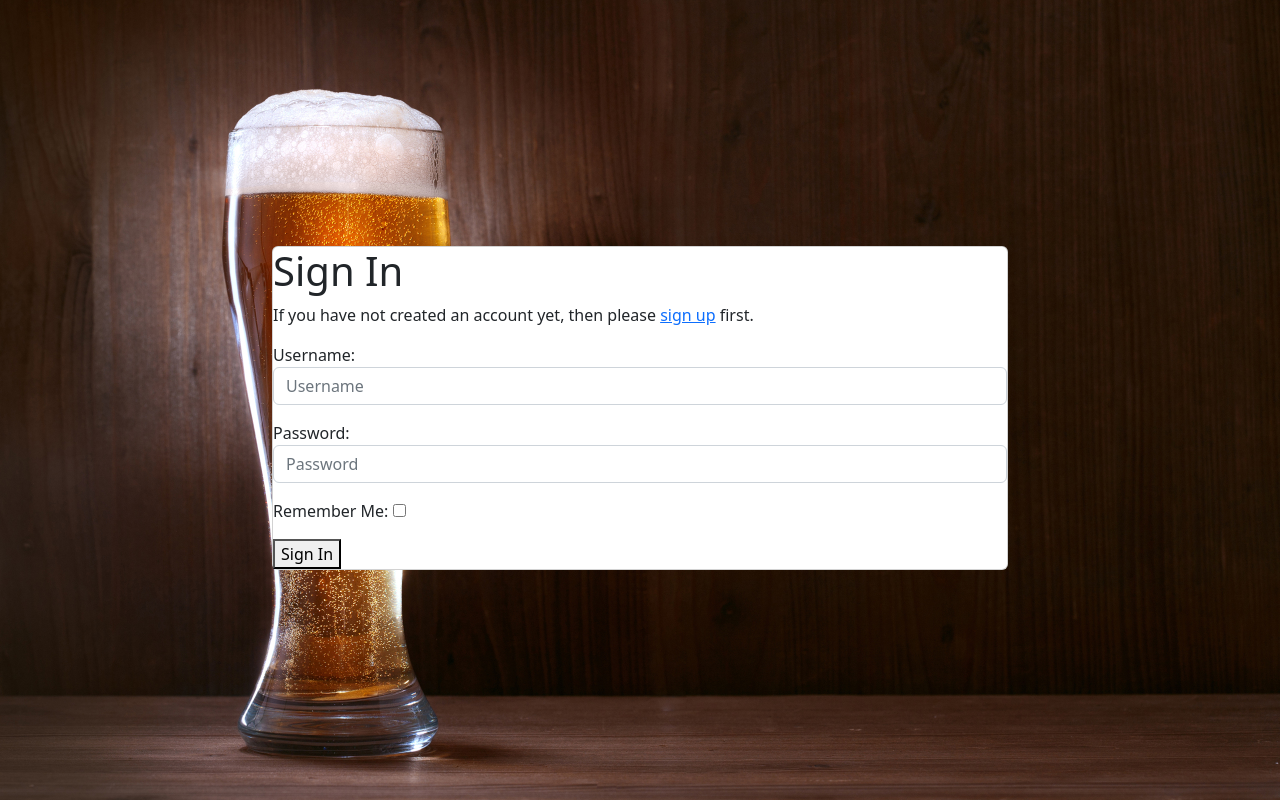
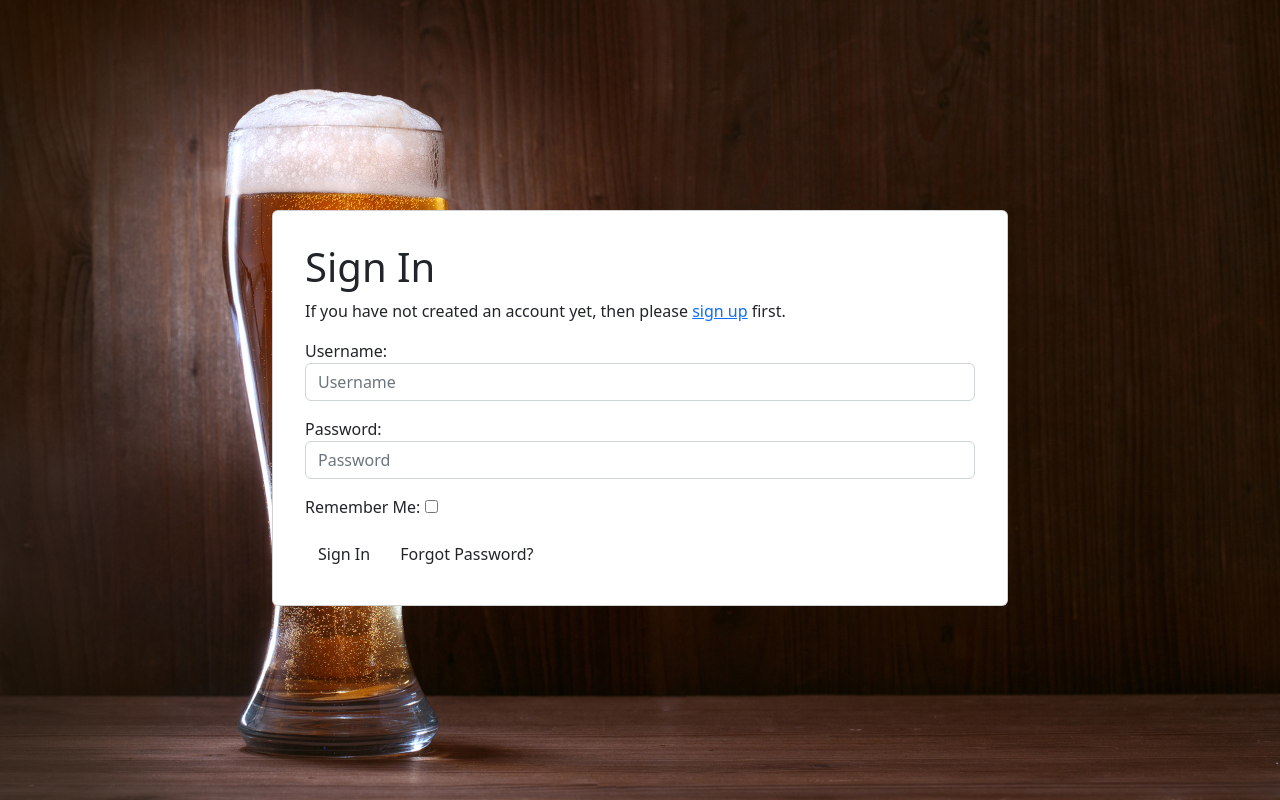
Before and after one commit to AdamBoley/Project-Beergate, a Django app: page /accounts/login/ in a window 1280 px wide. Shown: the part 78-878 px from the top of the page. Run offline with Django 3.2, Linux system fonts and the light colour scheme; some libraries are stand-ins or nearby versions.

Commit message:
style allauth templates for better presentation

```diff
--- a/static/css/style.css
+++ b/static/css/style.css
@@ -14,3 +14,7 @@ main {
 .username {
     margin-right: 2em;
 }
+
+.card-inner {
+    margin: 2em;
+}
--- a/templates/account/account_inactive.html
+++ b/templates/account/account_inactive.html
@@ -10,9 +10,11 @@
     <div class="row">
         <div class="col-md-8 mt-3 offset-md-2">
             <div class="card">
-                <h1>{% trans "Account Inactive" %}</h1>
+                <div class="card-inner">
+                    <h1>{% trans "Account Inactive" %}</h1>
 
-                <p>{% trans "This account is inactive." %}</p>
+                    <p>{% trans "This account is inactive." %}</p>
+                </div>
             </div>
         </div>
     </div>
--- a/templates/account/email.html
+++ b/templates/account/email.html
@@ -9,6 +9,7 @@
     <div class="row">
         <div class="col-md-8 mt-3 offset-md-2">
             <div class="card">
+                <div class="card-inner">
                     <h1>{% trans "E-mail Addresses" %}</h1>
                     {% if user.emailaddress_set.all %}
                     <p>{% trans 'The following e-mail addresses are associated with your account:' %}</p>
@@ -58,6 +59,8 @@
                         </form>
                     {% endif %}
                 </div>
+
+            </div>
         </div>
     </div>
 </div>
--- a/templates/account/email_confirm.html
+++ b/templates/account/email_confirm.html
@@ -11,6 +11,7 @@
     <div class="row">
         <div class="col-md-8 mt-3 offset-md-2">
             <div class="card">
+                <div class="card-inner">
                     <h1>{% trans "Confirm E-mail Address" %}</h1>
 
                     {% if confirmation %}
@@ -32,6 +33,8 @@
 
                     {% endif %}
                 </div>
+
+            </div>
         </div>
     </div>
 </div>
--- a/templates/account/login.html
+++ b/templates/account/login.html
@@ -13,31 +13,15 @@
     <div class="row">
         <div class="col-md-8 mt-3 offset-md-2">
             <div class="card">
+                <div class="card-inner">
                     <h1>{% trans "Sign In" %}</h1>
 
-                <!-- {% get_providers as socialaccount_providers %}
-
-                {% if socialaccount_providers %}
-                <p>{% blocktrans with site.name as site_name %}Please sign in with one
-                of your existing third party accounts. Or, <a href="{{ signup_url }}">sign up</a>
-                for a {{ site_name }} account and sign in below:{% endblocktrans %}</p>
-
-                <div class="socialaccount_ballot">
-
-                <ul class="socialaccount_providers">
-                    {% include "socialaccount/snippets/provider_list.html" with process="login" %}
-                </ul>
-
-                <div class="login-or">{% trans 'or' %}</div>
-
-                </div>
-
-                {% include "socialaccount/snippets/login_extra.html" %}
-
-                {% else %} -->
-                <p>{% blocktrans %}If you have not created an account yet, then please
-                    <a href="{{ signup_url }}">sign up</a> first.{% endblocktrans %}</p>
-                <!-- {% endif %} -->
+                    <p>
+                        {% blocktrans %}
+                            If you have not created an account yet, then please
+                            <a href="{{ signup_url }}">sign up</a> first.
+                        {% endblocktrans %}
+                    </p>
 
                     <form class="login" method="POST" action="{% url 'account_login' %}">
                         {% csrf_token %}
@@ -45,9 +29,11 @@
                         {% if redirect_field_value %}
                         <input type="hidden" name="{{ redirect_field_name }}" value="{{ redirect_field_value }}" />
                         {% endif %}
-                    <!-- <a class="button secondaryAction" href="{% url 'account_reset_password' %}">{% trans "Forgot Password?" %}</a> -->
-                    <button class="primaryAction" type="submit">{% trans "Sign In" %}</button>
+                        <button class="btn" type="submit">{% trans "Sign In" %}</button>
+                        <a class="btn" href="{% url 'account_reset_password' %}">{% trans "Forgot Password?" %}</a>
                     </form>
+                </div>
+
             </div>
 
         </div>
--- a/templates/account/logout.html
+++ b/templates/account/logout.html
@@ -9,6 +9,7 @@
     <div class="row">
         <div class="col-md-8 mt-3 offset-md-2">
             <div class="card">
+                <div class="card-inner">
                     <h1>{% trans "Sign Out" %}</h1>
 
                     <p>{% trans 'Are you sure you want to sign out?' %}</p>
@@ -18,7 +19,8 @@
                         {% if redirect_field_value %}
                         <input type="hidden" name="{{ redirect_field_name }}" value="{{ redirect_field_value }}"/>
                         {% endif %}
-                <button type="submit">{% trans 'Sign Out' %}</button>
+                    <button type="submit" class="btn">{% trans 'Sign Out' %}</button>
+                </div>
                 </form>
             </div>
         </div>
--- a/templates/account/password_reset.html
+++ b/templates/account/password_reset.html
@@ -11,6 +11,7 @@
     <div class="row">
         <div class="col-md-8 mt-3 offset-md-2">
             <div class="card">
+                <div class="card-inner">
                     <h1>{% trans "Password Reset" %}</h1>
                     {% if user.is_authenticated %}
                     {% include "account/snippets/already_logged_in.html" %}
@@ -21,10 +22,12 @@
                     <form method="POST" action="{% url 'account_reset_password' %}" class="password_reset">
                         {% csrf_token %}
                         {{ form.as_p }}
-                    <input type="submit" value="{% trans 'Reset My Password' %}" />
+                        <input class="btn" type="submit" value="{% trans 'Reset My Password' %}" />
                     </form>
 
                     <p>{% blocktrans %}Please contact us if you have any trouble resetting your password.{% endblocktrans %}</p>
+                </div>
+
             </div>
         </div>
     </div>
--- a/templates/account/password_reset_from_key.html
+++ b/templates/account/password_reset_from_key.html
@@ -8,6 +8,7 @@
     <div class="row">
         <div class="col-md-8 mt-3 offset-md-2">
             <div class="card">
+                <div class="card-inner">
                     <h1>{% if token_fail %}{% trans "Bad Token" %}{% else %}{% trans "Change Password" %}{% endif %}</h1>
 
                     {% if token_fail %}
@@ -17,9 +18,11 @@
                         <form method="POST" action="{{ action_url }}">
                             {% csrf_token %}
                             {{ form.as_p }}
-                        <input type="submit" name="action" value="{% trans 'change password' %}"/>
+                            <input class="btn" type="submit" name="action" value="{% trans 'change password' %}"/>
                         </form>
                     {% endif %}
+                </div>
+
             </div>
         </div>
     </div>
--- a/templates/account/password_reset_from_key_done.html
+++ b/templates/account/password_reset_from_key_done.html
@@ -9,8 +9,10 @@
     <div class="row">
         <div class="col-md-8 mt-3 offset-md-2">
             <div class="card">
-                <h1>{% trans "Change Password" %}</h1>
-                <p>{% trans 'Your password is now changed.' %}</p>
+                <div class="card-inner">
+                    <h1>{% trans "Change Password" %}</h1>
+                    <p>{% trans 'Your password is now changed.' %}</p>
+                </div>
             </div>
         </div>
     </div>
--- a/templates/account/signup.html
+++ b/templates/account/signup.html
@@ -10,6 +10,7 @@
     <div class="row">
         <div class="col-md-8 mt-3 offset-md-2">
             <div class="card">
+                <div class="card-inner">
                     <h1>{% trans "Sign Up" %}</h1>
 
                     <p>{% blocktrans %}Already have an account? Then please <a href="{{ login_url }}">sign in</a>.{% endblocktrans %}</p>
@@ -20,7 +21,9 @@
                     {% if redirect_field_value %}
                     <input type="hidden" name="{{ redirect_field_name }}" value="{{ redirect_field_value }}" />
                     {% endif %}
-                <button type="submit">{% trans "Sign Up" %} &raquo;</button>
+                    <button class="btn" type="submit">{% trans "Sign Up" %} &raquo;</button>
+                </div>
+
                 </form>
             </div>
         </div>
--- a/templates/account/verification_sent.html
+++ b/templates/account/verification_sent.html
@@ -10,9 +10,11 @@
     <div class="row">
         <div class="col-md-8 mt-3 offset-md-2">
             <div class="card">
-                <h1>{% trans "Verify Your E-mail Address" %}</h1>
+                <div class="card-inner">
+                    <h1>{% trans "Verify Your E-mail Address" %}</h1>
 
-                <p>{% blocktrans %}We have sent an e-mail to you for verification. Follow the link provided to finalize the signup process. If you do not see the verification e-mail in your main inbox, check your spam folder. Please contact us if you do not receive the verification e-mail within a few minutes.{% endblocktrans %}</p>
+                    <p>{% blocktrans %}We have sent an e-mail to you for verification. Follow the link provided to finalize the signup process. If you do not see the verification e-mail in your main inbox, check your spam folder. Please contact us if you do not receive the verification e-mail within a few minutes.{% endblocktrans %}</p>
+                </div>
             </div>
         </div>
     </div>
```
Also changed, not shown: templates/account/password_change.html (+10 -7 lines), templates/account/password_reset_done.html (+7 -5 lines), templates/account/password_set.html (+9 -6 lines), templates/account/signup_closed.html (+5 -2 lines), templates/account/verified_email_required.html (+20 -9 lines). Lines whose indentation alone changed are shown as unchanged.
